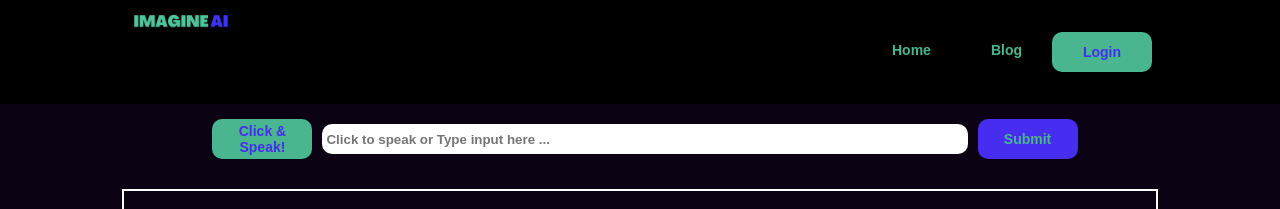
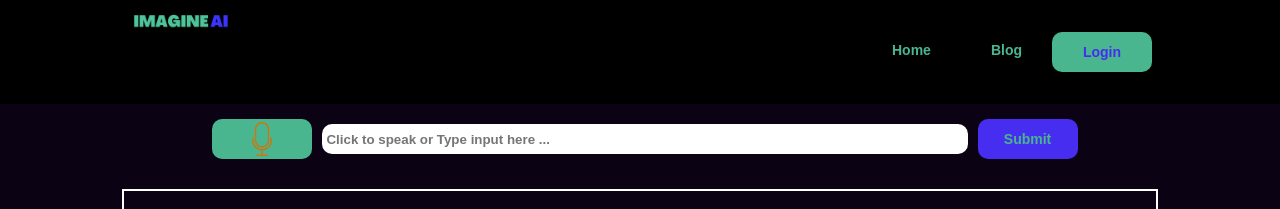
Before and after one commit to OmarMahmoud97/Imagine-AI, a React (Create React App) app: page /create in a window 1280 px wide. Shown: the top 209 px of the page. Built offline with nearby package versions, Linux system fonts and the light colour scheme; no server answers; a web font is replaced by a local one.

Commit message:
final styling changes

```diff
--- a/package.json
+++ b/package.json
@@ -32,6 +32,7 @@
     "react-router-dom": "^6.4.2",
     "react-scripts": "5.0.1",
     "react-social-login-buttons": "^3.6.1",
+    "simplebar": "^5.3.9",
     "universal-cookie": "^4.0.4",
     "uuid": "^9.0.0",
     "web-vitals": "^2.1.4"
--- a/public/index.html
+++ b/public/index.html
@@ -6,6 +6,10 @@
     <link
       rel="stylesheet"
       href="https://cdnjs.cloudflare.com/ajax/libs/animate.css/4.1.1/animate.min.css"
+    />
+    <link
+      rel="stylesheet"
+      href="https://cdn.jsdelivr.net/npm/simplebar@latest/dist/simplebar.css"
     />
     <script src="https://aka.ms/csspeech/jsbrowserpackageraw"></script>
     <meta name="viewport" content="width=device-width, initial-scale=1" />
@@ -19,5 +23,7 @@
   <body>
     <div id="root"></div>
     <script src="https://cdnjs.deepai.org/deepai.min.js"></script>
+    <script src="https://unpkg.com/simplebar@latest/dist/simplebar.min.js"></script>
+    <script src="https://cdn.jsdelivr.net/npm/simplebar@latest/dist/simplebar.min.js"></script>
   </body>
 </html>
--- a/src/components/VoiceToText/VoiceToText.jsx
+++ b/src/components/VoiceToText/VoiceToText.jsx
@@ -1,4 +1,5 @@
 import "./VoiceToText.scss";
+import mic from "../../assets/icons/microphone-thin-240.png";
 
 export default function VoiceTotext(props) {
   return (
@@ -17,12 +18,12 @@ export default function VoiceTotext(props) {
             </div>
           </div>
           <div className="voiceToText__button">
-            <button
+            <div
               onClick={props.onClick}
               className="voiceToText__speak nav__login"
             >
-              Click & Speak!
-            </button>
+              <img className="voiceToText__mic" src={mic} alt="" />
+            </div>
           </div>
         </div>
       </section>
--- a/src/components/VoiceToText/VoiceToText.scss
+++ b/src/components/VoiceToText/VoiceToText.scss
@@ -11,4 +11,10 @@
   &__text {
     color: white;
   }
+  &__mic {
+    height: 100%;
+  }
+  &__speak {
+    padding: 0.3rem;
+  }
 }
--- a/src/components/create/translate.scss
+++ b/src/components/create/translate.scss
@@ -11,7 +11,10 @@
   width: 90vw;
   margin: 0 auto;
   &__image {
-    height: 90%;
+    width: 100%;
+    @include tablet {
+      height: 90%;
+    }
   }
   &__input {
     border-radius: 1rem;
@@ -40,13 +43,16 @@
   &__image-container {
     display: flex;
     align-items: center;
-    justify-content: flex-end;
+    justify-content: center;
     margin: 1rem 0;
     width: 90%;
     height: 90%;
     border: solid white 2px;
     flex-direction: column;
     padding-bottom: 1rem;
+    @include tablet {
+      justify-content: flex-end;
+    }
   }
   &__image-container-wrapper {
     display: flex;
--- a/src/components/navbar/navbar.scss
+++ b/src/components/navbar/navbar.scss
@@ -89,6 +89,9 @@
     transition-duration: 0.3s;
     height: 4rem;
     cursor: pointer;
+    display: flex;
+    align-items: center;
+    justify-content: center;
   }
   &__login:hover {
     background-color: $primary-one;
```
Also changed, not shown: src/assets/icons/microphone-thin-240.png (added), 1 other file (tests, documents, lock files or other folders).
